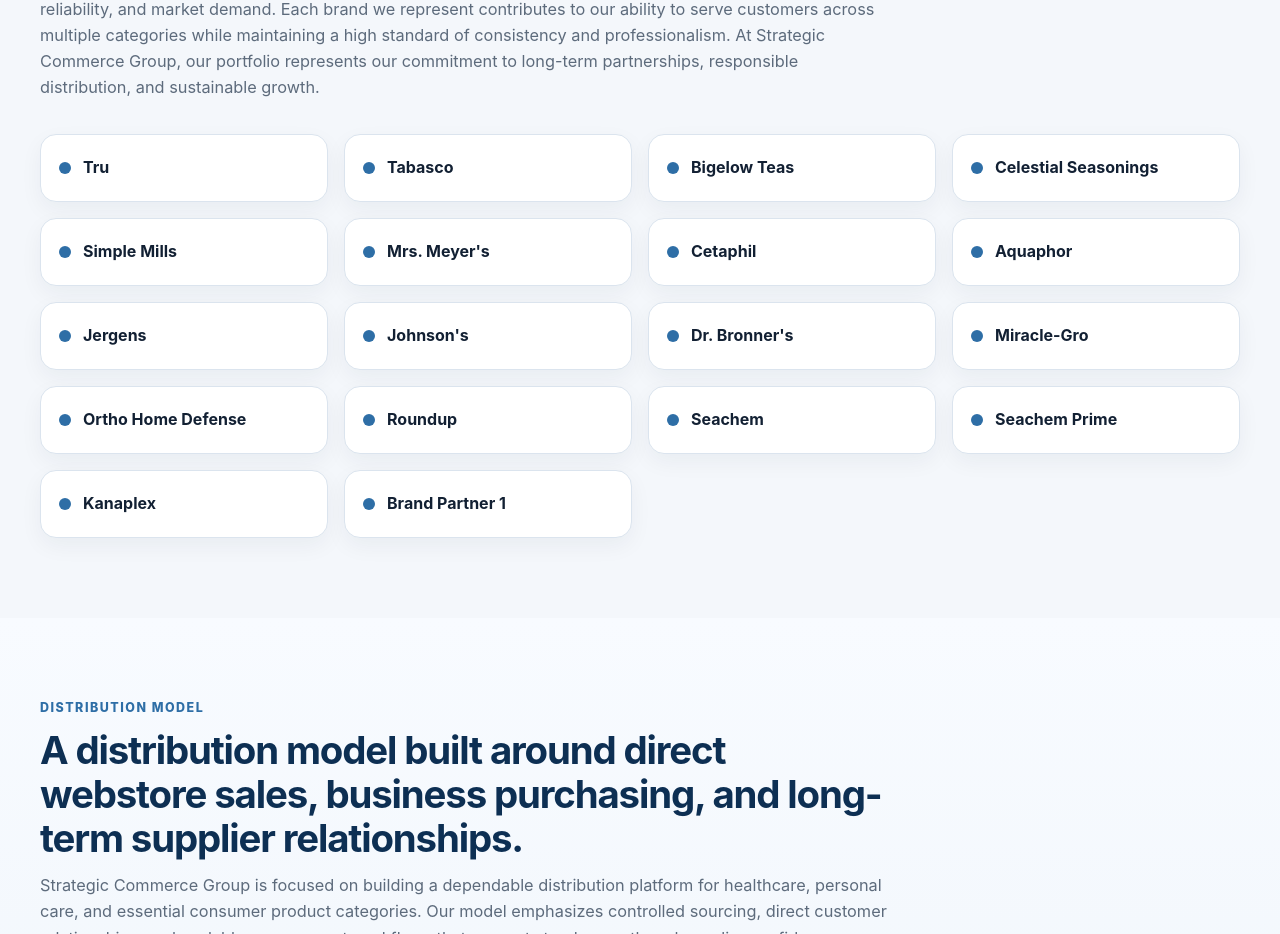
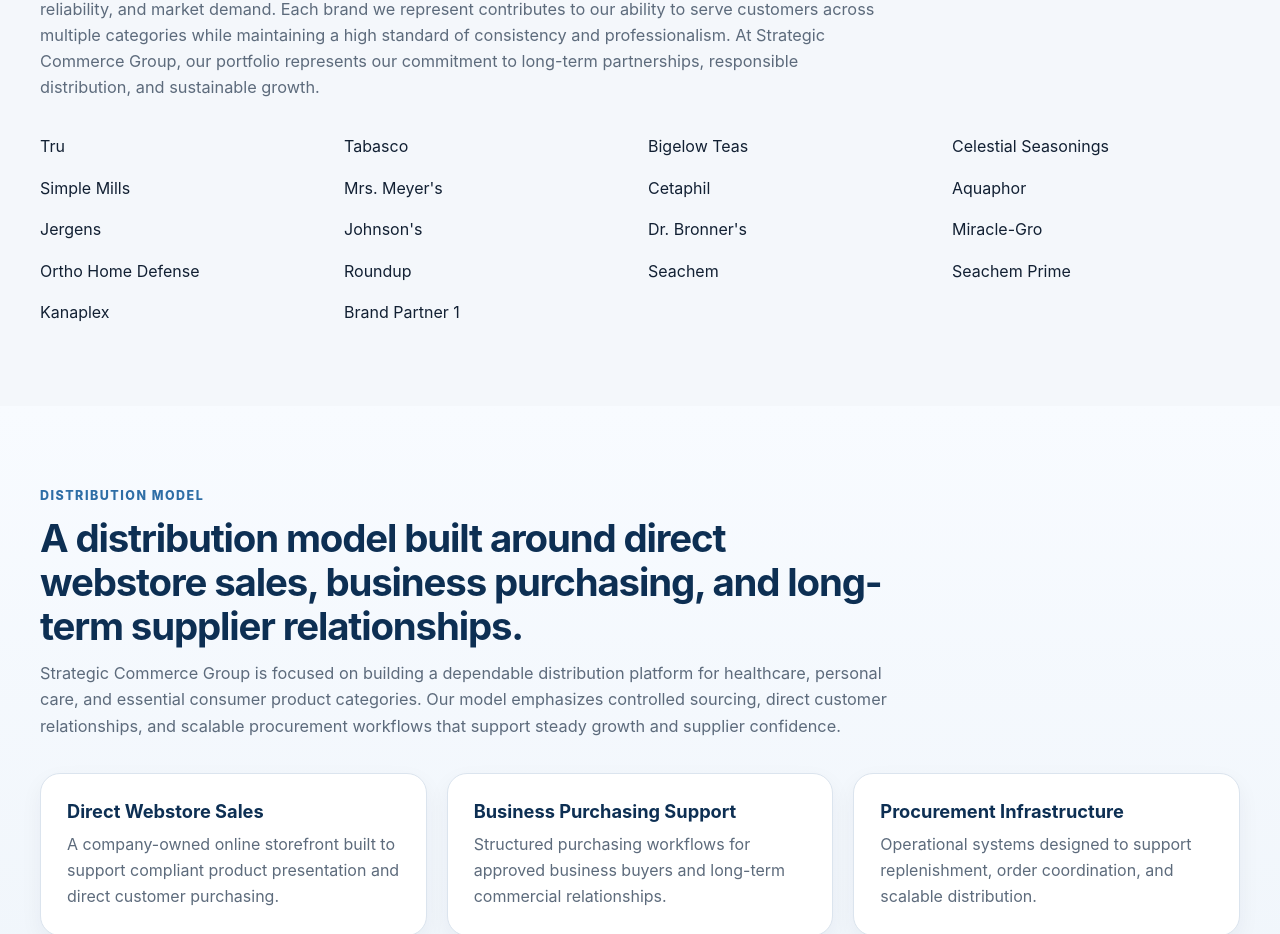
Before and after one commit to larryfelix66/strategic-commerce-group-site, a React (Vite) app: page / in a window 1280 px wide. Shown: the part 2530-3464 px from the top of the page. Built offline with nearby package versions, Linux system fonts and the light colour scheme.

Commit message:
Update App.jsx

```diff
--- a/src/App.jsx
+++ b/src/App.jsx
@@ -309,13 +309,13 @@ function HomePage() {
             />
 
             <div className="brand-grid">
-              {brandWall.map((brand) => (
-                <div className="brand-chip" key={brand}>
-                  <div className="brand-mark" aria-hidden="true" />
-                  <span>{brand}</span>
-                </div>
-              ))}
-            </div>
+  {brandWall.map((brand) => (
+    <div className="brand-card" key={brand}>
+      <div className="brand-dot" />
+      <span>{brand}</span>
+    </div>
+  ))}
+</div>
           </div>
         </section>
 
```
